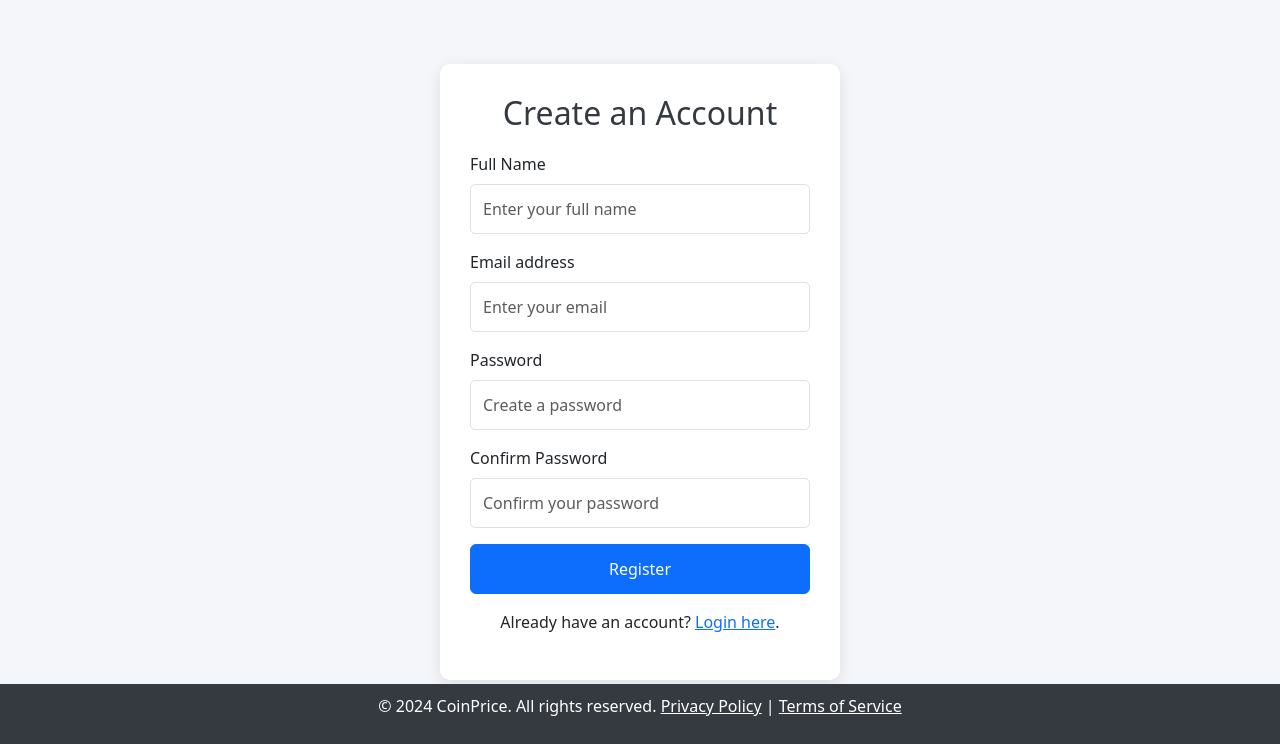
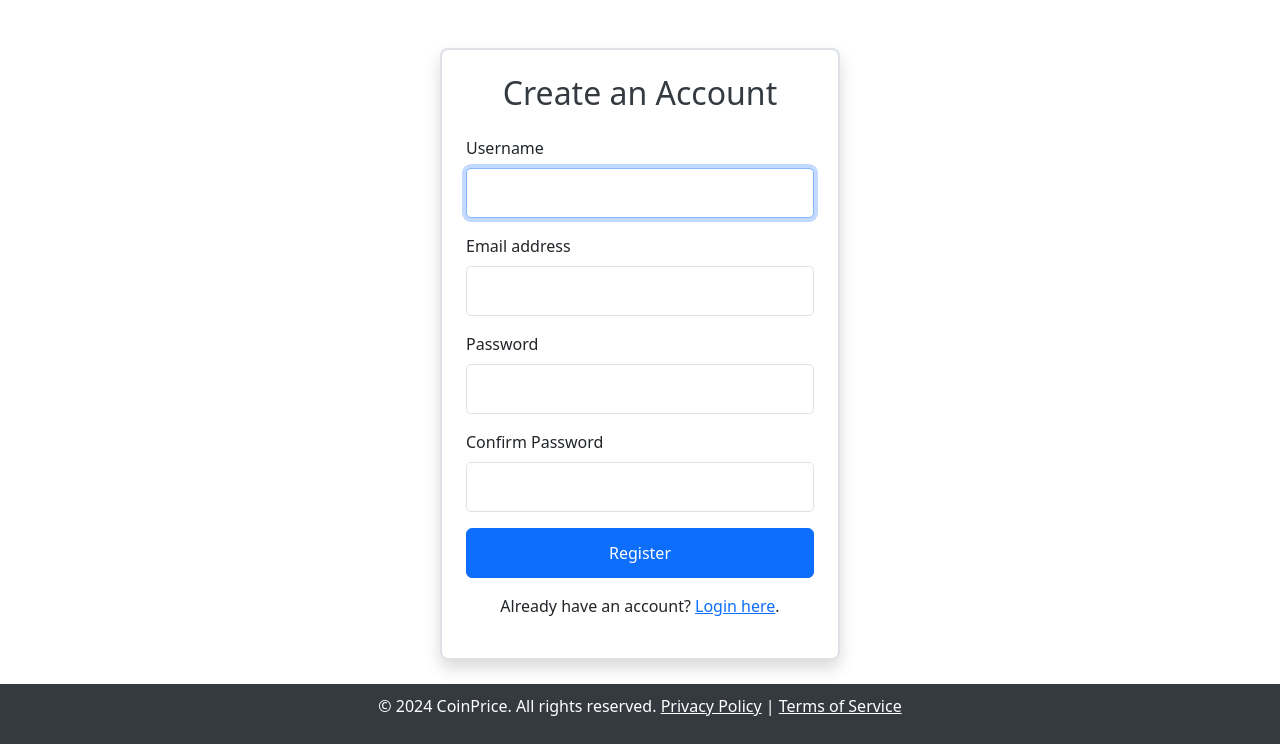
Before and after one commit to IgorGrygoriv/CoinPrice, a Django app: page /register in a window 1280 px wide. Shown: the part 56-800 px from the top of the page. Run offline with Django 5.2, Linux system fonts and the light colour scheme; some libraries are stand-ins or nearby versions.

Commit message:
user auth added

```diff
--- a/CoinPrice/settings.py
+++ b/CoinPrice/settings.py
@@ -39,6 +39,7 @@
     'django.contrib.staticfiles',
     'app',
     'bootstrap5',
+    'widget_tweaks',
 ]
 
 MIDDLEWARE = [
--- /dev/null
+++ b/app/forms.py
@@ -0,0 +1,10 @@
+from django import forms
+from django.contrib.auth.forms import UserCreationForm
+from django.contrib.auth.models import User
+
+class UserRegisterForm(UserCreationForm):
+    email = forms.EmailField()
+
+    class Meta:
+        model = User
+        fields = ['username', 'email', 'password1', 'password2']
--- a/app/templates/app/register.html
+++ b/app/templates/app/register.html
@@ -46,32 +46,51 @@
     </nav>
 
     <!-- Form Container for centering the register form -->
-    <div class="form-container">
-        <div class="register-card">
-            <h2>Create an Account</h2>
-            <form>
+    {% load widget_tweaks %}
+    <div class="container position-relative d-flex justify-content-center mt-5">
+        <!-- Registration form inside register-card -->
+        <div class="register-card border border-2 shadow p-4" style="width: 400px; background-color: #fff; border-radius: 8px;">
+            <h2 class="text-center mb-4">Create an Account</h2>
+            <form method="POST">
+                {% csrf_token %}
                 <div class="mb-3">
-                    <label for="name" class="form-label">Full Name</label>
-                    <input type="text" class="form-control" id="name" placeholder="Enter your full name">
+                    <label for="username" class="form-label">Username</label>
+                    {{ form.username|add_class:"form-control" }}
                 </div>
                 <div class="mb-3">
                     <label for="email" class="form-label">Email address</label>
-                    <input type="email" class="form-control" id="email" placeholder="Enter your email">
+                    {{ form.email|add_class:"form-control" }}
                 </div>
                 <div class="mb-3">
                     <label for="password" class="form-label">Password</label>
-                    <input type="password" class="form-control" id="password" placeholder="Create a password">
+                    {{ form.password1|add_class:"form-control" }}
                 </div>
                 <div class="mb-3">
                     <label for="confirm-password" class="form-label">Confirm Password</label>
-                    <input type="password" class="form-control" id="confirm-password" placeholder="Confirm your password">
+                    {{ form.password2|add_class:"form-control" }}
                 </div>
-                <button type="submit" class="btn btn-primary">Register</button>
+                <button type="submit" class="btn btn-primary w-100">Register</button>
             </form>
             <p class="mt-3 text-center">
-                Already have an account? <a href="{%url 'login'%}">Login here</a>.
+                Already have an account? <a href="{% url 'login' %}">Login here</a>.
             </p>
         </div>
+
+        <!-- Error messages next to the register card, positioned absolutely -->
+        {% if form.errors %}
+            <div class="alert alert-danger position-absolute" style="right: 150px; width: 300px;">
+                <ul class="mb-0">
+                    {% for field in form %}
+                        {% for error in field.errors %}
+                            <li>{{ field.label }}: {{ error }}</li>
+                        {% endfor %}
+                    {% endfor %}
+                    {% for error in form.non_field_errors %}
+                        <li>{{ error }}</li>
+                    {% endfor %}
+                </ul>
+            </div>
+        {% endif %}
     </div>
 
     <!-- Footer -->
--- a/app/urls.py
+++ b/app/urls.py
@@ -5,7 +5,8 @@
 urlpatterns = [
     path('home', v.homepage, name="homepage"),
     path('', v.landingPage, name="landingPage"),
-    path('login', v.login, name="login"),
+    path('login', v.user_login, name="login"),
     path('register', v.register, name="register"),
     path('crypto-details/', v.crypto_details, name='crypto_details'),
+    path('logout', v.user_logout, name="logout"),
 ]
--- a/app/views.py
+++ b/app/views.py
@@ -1,9 +1,11 @@
-from django.shortcuts import render
+from django.shortcuts import render, redirect
 from django.http import HttpResponse, JsonResponse
+from django.contrib.auth import login, authenticate, logout
+from django.contrib import messages
 import requests
-import logging
 import pandas as pd
 from .config import api_key
+from .forms import UserRegisterForm
 
 def landingPage(request):
     url = "https://api.coingecko.com/api/v3/simple/price"
@@ -86,6 +88,7 @@
                 "high_24h": coin["market_data"]["high_24h"]["usd"],
                 "low_24h": coin["market_data"]["low_24h"]["usd"],
                 "image": coin["image"]["large"],
+                "description": coin.get("description")["en"],
             }
 
             historical_data_response = requests.get(historical_data_url, headers=headers, params=params)
@@ -110,8 +113,30 @@
         else:
             return JsonResponse({'error': 'Coin not found or API error.'}, status=400)
 
-def login(request):
+def user_login(request):
+    if request.method == "POST":
+        username = request.POST.get('username')
+        password = request.POST.get('password')
+        user = authenticate(request, username=username, password=password)
+        if user is not None:
+            login(request, user)
+            return redirect('homepage')
+        else:
+            messages.info(request, "Username OR Password is incorrect")
     return render(request, "app/login.html")
 
 def register(request):
-    return render(request, "app/register.html")
+    if request.method == "POST":
+        form = UserRegisterForm(request.POST)
+        if form.is_valid():
+            form.save()
+            return redirect('login')
+    else:
+        form = UserRegisterForm()
+
+    context = {"form": form}
+    return render(request, "app/register.html", context)
+
+def user_logout(request):
+    logout(request)
+    return redirect('login')
```
Also changed, not shown: app/templates/app/home.html (+21 -7 lines), app/templates/app/login.html (+10 -4 lines), db.sqlite3.
